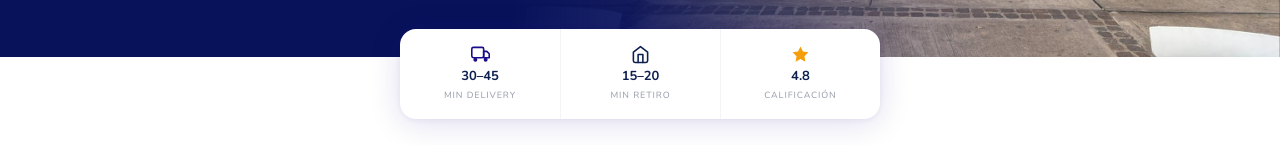
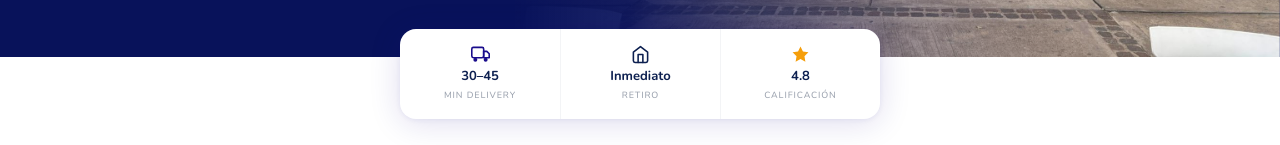
Before and after one commit to Juarez-23/Web_Grido, a Next.js app: page / in a window 1280 px wide. Shown: the part 443-588 px from the top of the page. Built offline with nearby package versions, Linux system fonts and the light colour scheme; no server answers; the database is empty.

Commit message:
Hero: tiempo de retiro ahora dice "Inmediato" en vez de 15-20 min
Co-Authored-By: Claude Sonnet 4.6 <noreply@anthropic.com>

```diff
--- a/app/page.tsx
+++ b/app/page.tsx
@@ -310,8 +310,8 @@ export default function HomePage() {
             <svg width="19" height="19" viewBox="0 0 24 24" fill="none" stroke="#0d2050" strokeWidth="2" strokeLinecap="round" strokeLinejoin="round">
               <path d="M3 9l9-7 9 7v11a2 2 0 0 1-2 2H5a2 2 0 0 1-2-2z" /><polyline points="9 22 9 12 15 12 15 22" />
             </svg>
-            <p style={{ fontFamily: "'Nunito', sans-serif", fontWeight: 700, fontSize: 13, color: "#0d2050", lineHeight: 1, marginTop: 2 }}>15–20</p>
-            <p style={{ fontFamily: "'Nunito', sans-serif", fontWeight: 500, fontSize: 9, color: "#9ca3af", letterSpacing: "0.1em", textTransform: "uppercase", marginTop: 2 }}>min retiro</p>
+            <p style={{ fontFamily: "'Nunito', sans-serif", fontWeight: 700, fontSize: 13, color: "#0d2050", lineHeight: 1, marginTop: 2 }}>Inmediato</p>
+            <p style={{ fontFamily: "'Nunito', sans-serif", fontWeight: 500, fontSize: 9, color: "#9ca3af", letterSpacing: "0.1em", textTransform: "uppercase", marginTop: 2 }}>retiro</p>
           </div>
           <div className="flex flex-col items-center py-4 gap-1">
             <svg width="19" height="19" viewBox="0 0 24 24" fill="#f59e0b" stroke="none">
```
